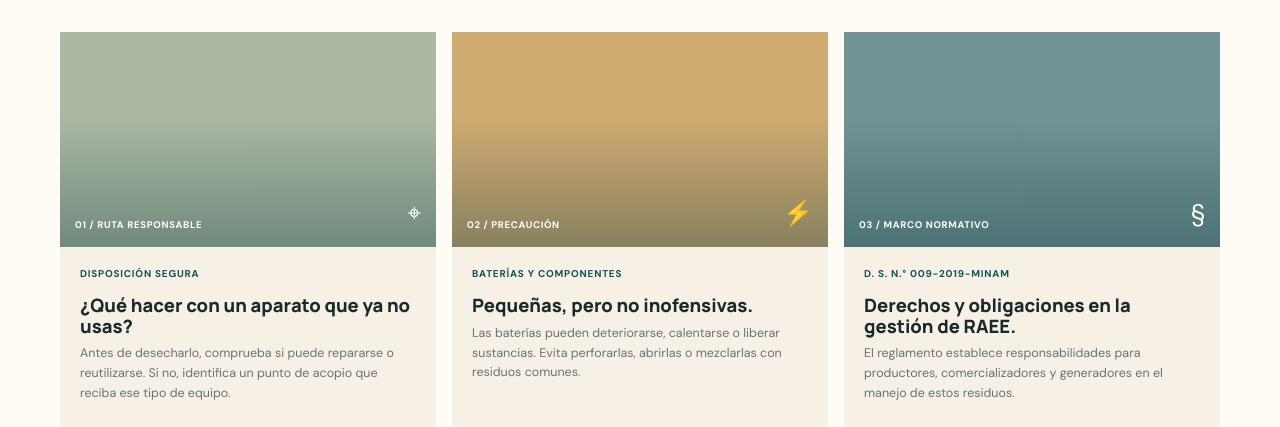
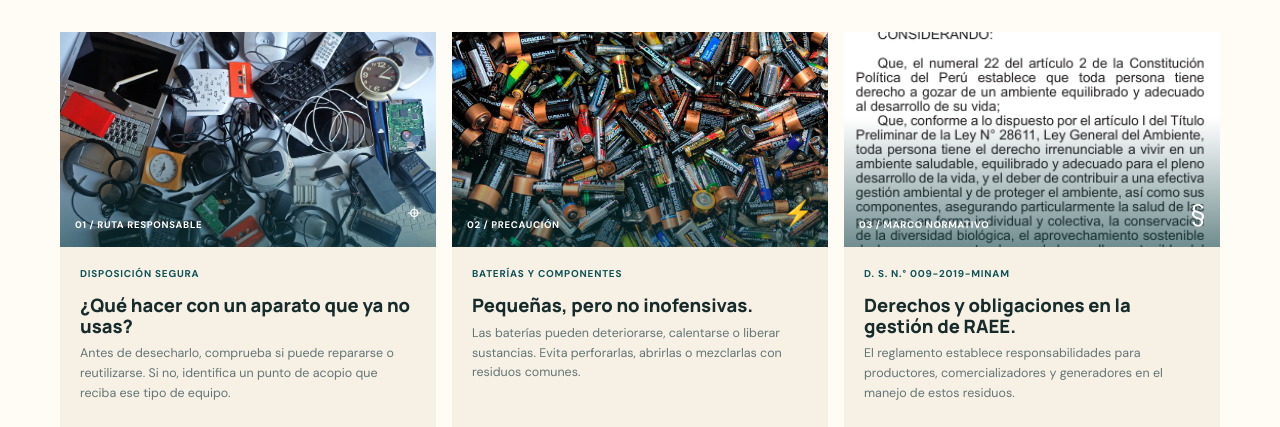
Before and after one commit to guerreowrombel-arch/piura-circular, a website: page educacion.html in a window 1280 px wide. Shown: the part 640-1067 px from the top of the page. Drawn offline with Linux system fonts and the light colour scheme; no server answers.

Commit message:
imagenes agregadas en cuadros de seccion eduacion.html

```diff
--- a/css/styles.css
+++ b/css/styles.css
@@ -2068,7 +2068,8 @@ p {
   position: absolute;
   inset: 0;
   content: "";
-  background: linear-gradient(0deg, rgba(10, 58, 62, 0.36), transparent 60%);
+  z-index: 1;
+  background: linear-gradient(0deg, rgba(10, 58, 62, 0.58), transparent 60%);
 }
 .article-art > span,
 .article-art > i {
--- a/educacion.html
+++ b/educacion.html
@@ -59,6 +59,11 @@
         <div class="article-grid">
           <article class="article-card reveal">
             <div class="article-art article-art-one">
+              <img
+                src="assets/img/img-01-disposici%C3%B3n%20segura.jpg"
+                alt="Guía visual para disponer de forma segura un aparato electrónico"
+                loading="lazy"
+              />
               <span>01 / RUTA RESPONSABLE</span><i>⌖</i>
             </div>
             <div class="article-copy">
@@ -69,11 +74,16 @@
                 reutilizarse. Si no, identifica un punto de acopio que reciba
                 ese tipo de equipo.
               </p>
-              <a class="text-link" href="#safe-disposal">Leer guía <b>↗</b></a>
+              <a class="text-link" href="assets/img/img-01-disposición segura.jpg">Leer guía <b>↗</b></a>
             </div>
           </article>
           <article class="article-card reveal">
             <div class="article-art article-art-two">
+              <img
+                src="assets/img/img-02-pilas%20y%20baterias.jpg"
+                alt="Precauciones para el manejo de pilas y baterías"
+                loading="lazy"
+              />
               <span>02 / PRECAUCIÓN</span><i>⚡</i>
             </div>
             <div class="article-copy">
@@ -84,11 +94,16 @@
                 sustancias. Evita perforarlas, abrirlas o mezclarlas con
                 residuos comunes.
               </p>
-              <a class="text-link" href="#battery-care">Leer guía <b>↗</b></a>
+              <a class="text-link" href="assets/img/img-02-pilas y baterias.jpg">Leer guía <b>↗</b></a>
             </div>
           </article>
           <article class="article-card reveal">
             <div class="article-art article-art-three">
+              <img
+                src="assets/img/img-03-decreto.png"
+                alt="Información del marco normativo para la gestión de residuos RAEE"
+                loading="lazy"
+              />
               <span>03 / MARCO NORMATIVO</span><i>§</i>
             </div>
             <div class="article-copy">
@@ -98,7 +113,7 @@
                 El reglamento establece responsabilidades para productores,
                 comercializadores y generadores en el manejo de estos residuos.
               </p>
-              <a class="text-link" href="#regulation">Leer resumen <b>↗</b></a>
+              <a class="text-link" href="assets/img/img-03-decreto.png">Leer resumen <b>↗</b></a>
             </div>
           </article>
         </div>
```
